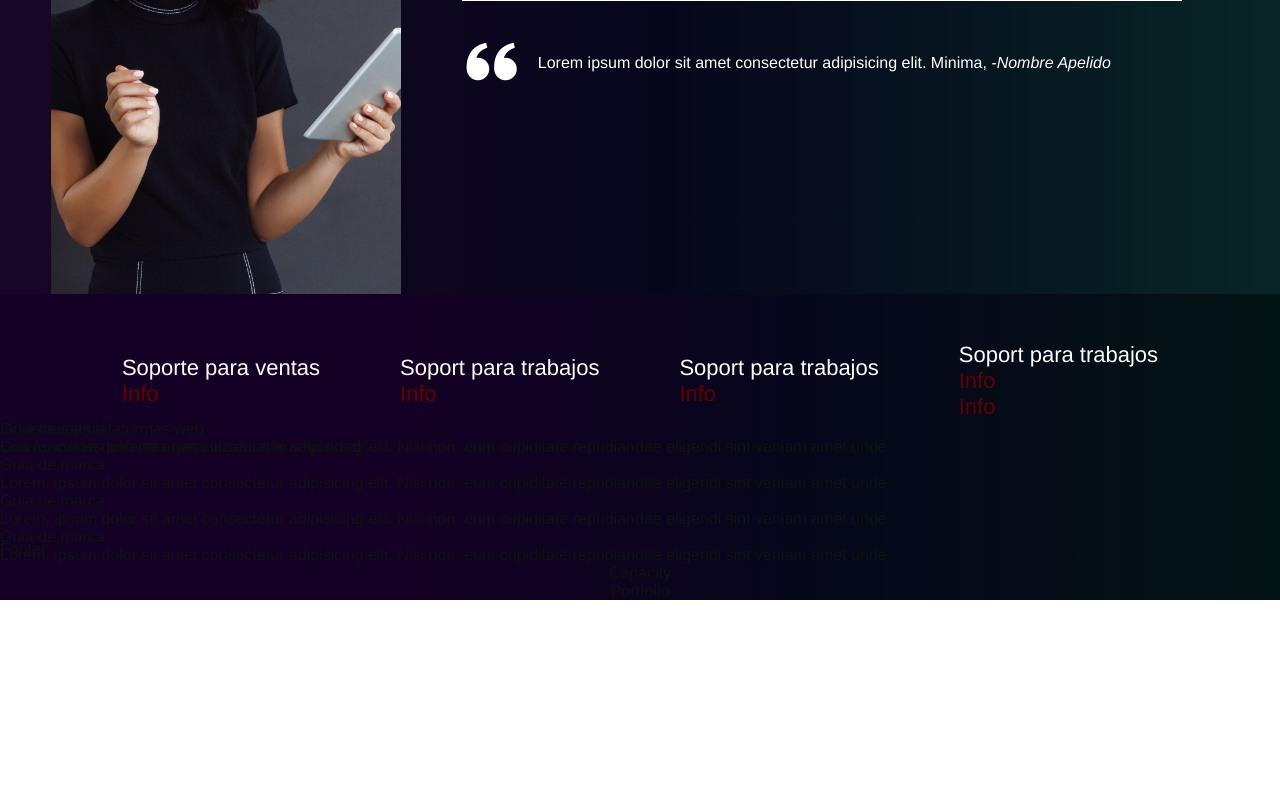
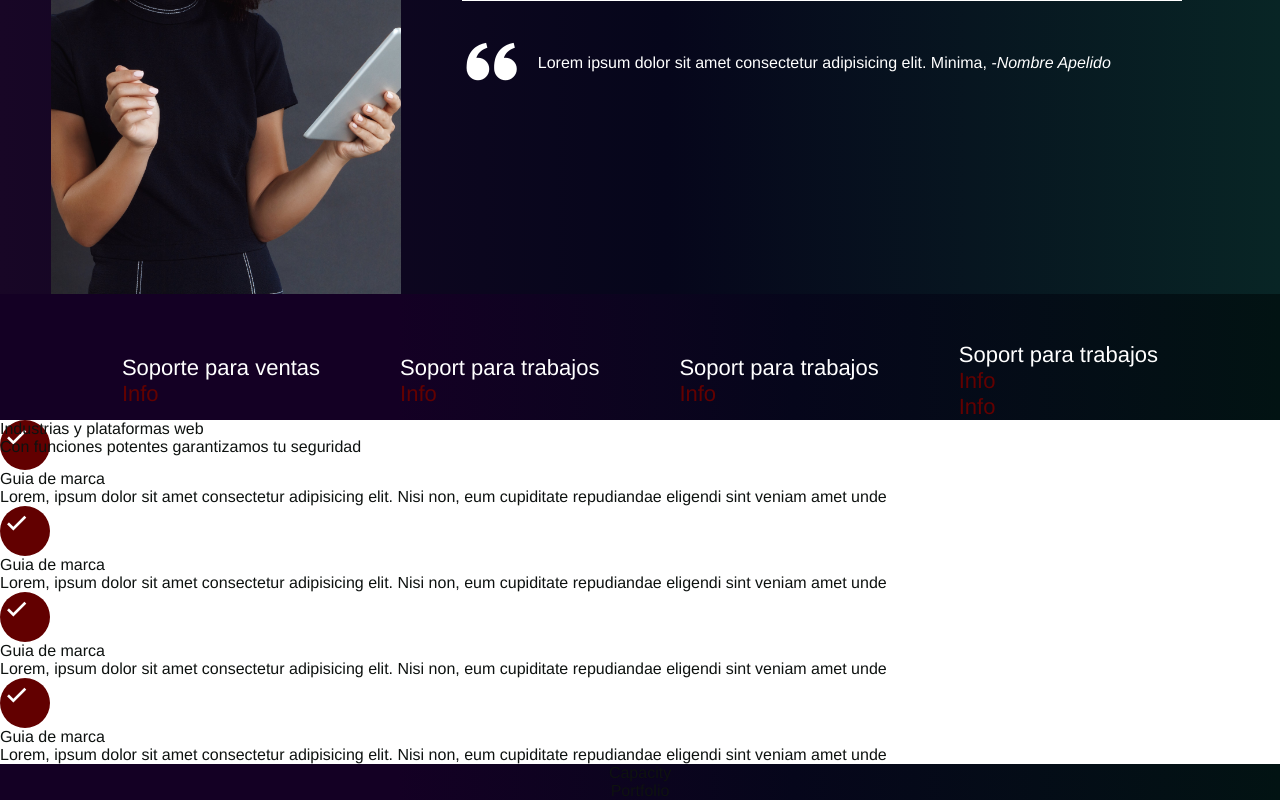
Before and after one commit to cristobalquilimaco/teguilog, a React (Vite) app: page /#/ in a window 1280 px wide. Shown: the part 1558-2358 px from the top of the page. Before the commit the page ends 2158 px from the top, so only its background shows below. Built offline with nearby package versions, Linux system fonts and the light colour scheme.

Commit message:
Se agrega boton y se alinea

```diff
--- a/src/components/styles/webPlataforms.css
+++ b/src/components/styles/webPlataforms.css
@@ -1,3 +1,17 @@
 .principal_webPlataforms{
 width: 100%;
+background-color: var(--background-color);
 }
+
+.header_web_plataforms{
+
+}
+
+.bx-check{
+background-color: var(--navbar-color);
+width: 50px;
+border-radius: 50%;
+aspect-ratio: 1;
+display: flex;
+
+}
```
